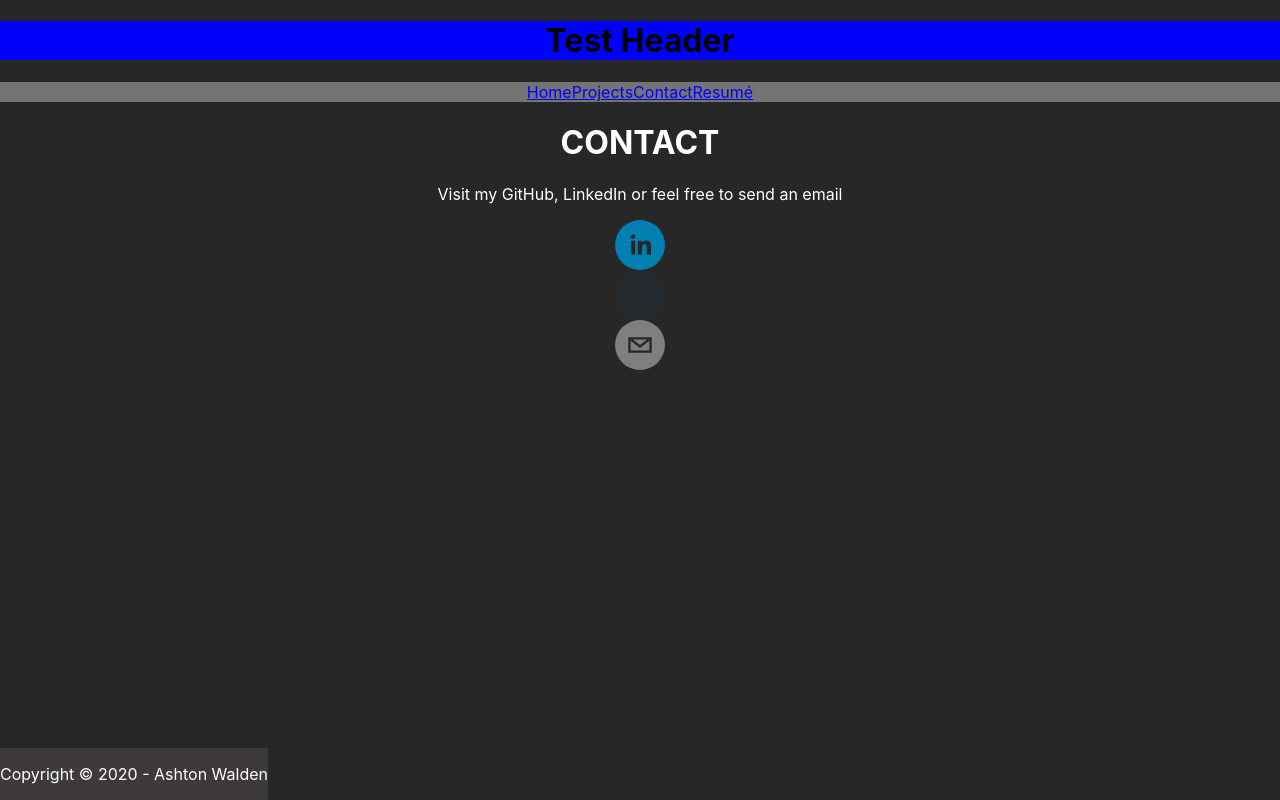
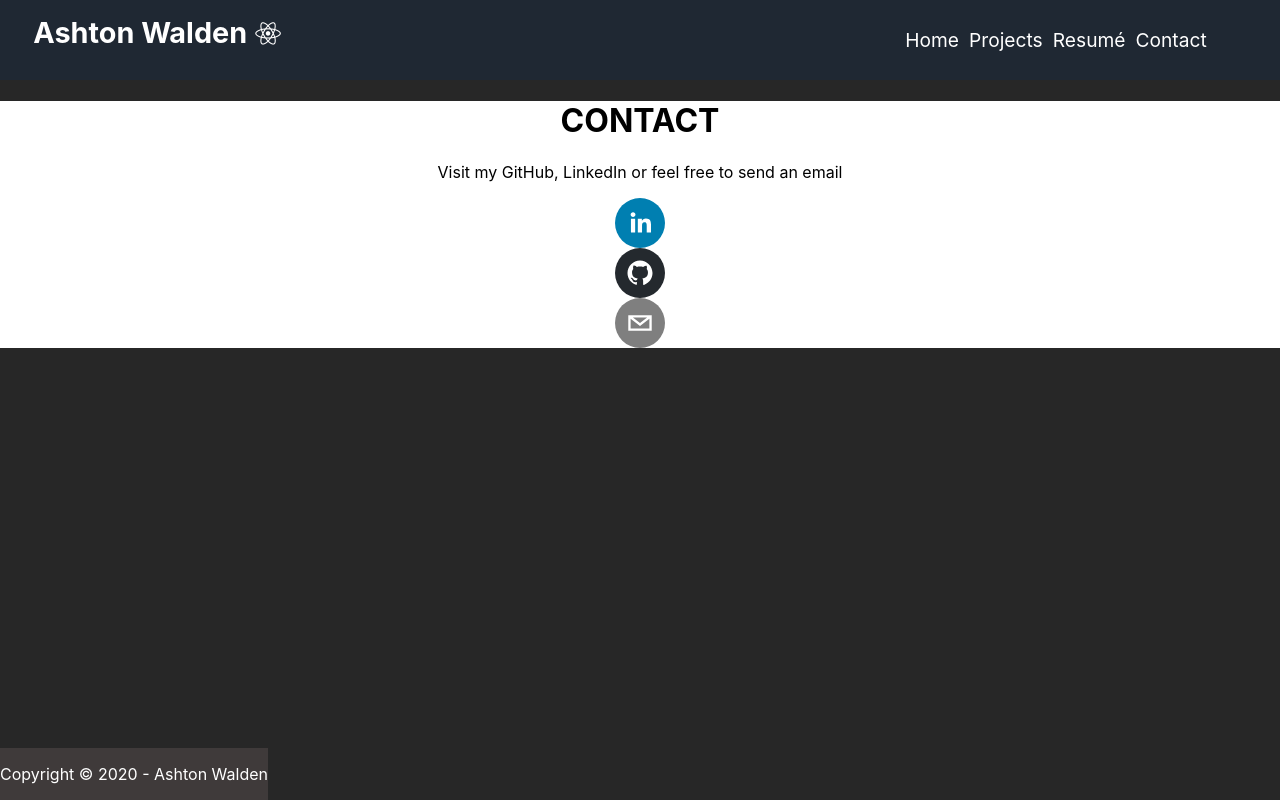
Before and after one commit to ashtonwalden34/react-portfolio, a React (Create React App) app: page /contact in a window 1280 px wide. Built offline with nearby package versions, Linux system fonts and the light colour scheme.

Commit message:
fixed navbar & added mobile responsiveness

```diff
--- a/package.json
+++ b/package.json
@@ -6,7 +6,9 @@
     "@testing-library/jest-dom": "^4.2.4",
     "@testing-library/react": "^9.3.2",
     "@testing-library/user-event": "^7.1.2",
+    "bootstrap": "^4.5.2",
     "react": "^16.13.1",
+    "react-bootstrap": "^1.3.0",
     "react-dom": "^16.13.1",
     "react-router-dom": "^5.2.0",
     "react-scripts": "3.4.3",
--- a/public/index.html
+++ b/public/index.html
@@ -10,6 +10,10 @@
       content="Web site created using create-react-app"
     />
     <link rel="apple-touch-icon" href="%PUBLIC_URL%/logo192.png" />
+
+    <!-- Font Awesome cdn -->
+    <link rel="stylesheet" href="https://use.fontawesome.com/releases/v5.15.1/css/all.css" integrity="sha384-vp86vTRFVJgpjF9jiIGPEEqYqlDwgyBgEF109VFjmqGmIY/Y4HV4d3Gp2irVfcrp" crossorigin="anonymous">
+
     <link rel="manifest" href="%PUBLIC_URL%/manifest.json" />
     <title>Ashton Walden | Home</title>
   </head>
--- a/src/App.css
+++ b/src/App.css
@@ -1,14 +1,5 @@
-html {
-  background-color: #272727;
-}
-
 .App {
   text-align: center;
-  background-color: #272727;
-}
-
-.Row {
-  background-color: #272727;
 }
 
 .App-logo {
@@ -23,7 +14,7 @@
 }
 
 .App-header {
-  background-color: #272727;
+  background-color: #282c34;
   min-height: 100vh;
   display: flex;
   flex-direction: column;
@@ -47,10 +38,5 @@
 }
 
 .jumbotron {
-  background-color: #272727;
-  color: white;
+  background-color: white;
 }
-
-body {
-  background-color: #27272727;
-}
--- a/src/App.js
+++ b/src/App.js
@@ -13,10 +13,7 @@
   return (
    <Router>
      <div className="App">
-       <div className="Row">
-         <div> <Header /> </div>
          <div> < Navbar /> </div>
-       </div>
        <div className="jumbotron">
         <Route exact path="/" component={Home} />
         <Route exact path="/projects" component={Projects} />
--- /dev/null
+++ b/src/Components/Button/Button.css
@@ -0,0 +1,46 @@
+/* :root {
+    --primary: #3acbf7;
+}
+
+.btn {
+    padding: 8px 20px;
+    border-radius: 4px;
+    outline: none;
+    border: none;
+    cursor: pointer;
+}
+
+.btn:hover {
+    padding: 8px 20px;
+    transition: all 0.3s ease-out;
+    background: #fff;
+    color: #6468f4;
+    transition: 250ms;
+}
+
+.btn--primary {
+    background-color: var(--primary);
+}
+
+.btn--outline {
+    background-color: transparent;
+    color: #fff;
+    padding: 8px 20px;
+    border-radius: 4px;
+    border: 1px solid var(--primary);
+    transition: all 0.3s ease-out;
+}
+
+.btn--medium {
+    padding: 8px 20px;
+    border-radius: 4px;
+    font-size: 18px;
+    color: #fff
+}
+
+.btn--large {
+    padding: 12px 26px;
+    border-radius: 4px;
+    font-size: 20px;
+    color: #fff
+} */
--- /dev/null
+++ b/src/Components/Button/Button.js
@@ -0,0 +1,25 @@
+import React from 'react'
+import './Button.css'
+
+const STYLES = [
+    'btn--primary',
+    'btn--outline'
+]
+
+const SIZES = [
+    'btn--medium',
+    'btn--large'
+]
+
+export const Button = ({ children, type, onClick, buttonStyle, buttonSize }) => {
+    // Checks if button has a style and uses it if it already does, if not it will be set to index 0 of STYLES
+    const checkButtonStyle = STYLES.includes(buttonStyle) ? buttonStyle : STYLES[0]
+    // Checks if button has a size and uses it if it already does, if not it will be set to index 0 of SIZES
+    const checkButtonSize = SIZES.includes(buttonSize) ? buttonSize : SIZES[0]
+
+    return(
+    <button className={`btn ${checkButtonStyle} ${checkButtonSize}`} onClick={onClick} type={type}>
+        {children}
+    </button>
+    )
+}
--- /dev/null
+++ b/src/Components/Navbar/MenuItems.js
@@ -0,0 +1,27 @@
+export const MenuItems = [
+    {
+        title: 'Home',
+        url: '/',
+        cName: 'nav-links'
+    },
+    {
+        title: 'Projects',
+        url: '/projects',
+        cName: 'nav-links'
+    },
+    {
+        title: 'Resumé',
+        url: '/resume',
+        cName: 'nav-links'
+    },
+    {
+        title: 'Contact',
+        url: '/contact',
+        cName: 'nav-links'
+    },
+    // {
+    //     title: 'mobile',
+    //     url: '/contact',
+    //     cName: 'nav-links-mobile'
+    // }
+]
--- a/src/Components/Navbar/Navbar.js
+++ b/src/Components/Navbar/Navbar.js
@@ -1,17 +1,57 @@
-import React from 'react';
-import { Link } from 'react-router-dom';
-import './style.css';
-import Pdf from "../../assets/resume.pdf"
+// import React from 'react';
+// import { Link } from 'react-router-dom';
+// import './style.css';
+// import Pdf from "../../assets/resume.pdf"
 
-function Navbar() {
-    return (
-        <nav className="navbar navbar-light bg-dark">
-            <span className="navbar-brand mb-0 h1 text-dark navlink"><Link to="/">Home</Link></span>
-            <span className="navbar-brand mb-0 h1 text-dark navlink"><Link to="/projects">Projects</Link></span>
-            <span className="navbar-brand mb-0 h1 text-dark navlink"><Link to="/contact">Contact</Link></span>
-            <span className="navbar-brand mb-0 h1 text-dark navlink"><a href={Pdf} target="_blank" rel="noopener noreferrer">Resumé</a></span>
-        </nav>
-    )
+// function Navbar() {
+//     return (
+//         <nav className="navbar navbar-light bg-dark navbar">
+//             <span className="navbar-brand mb-0 h1 text-dark navlink"><Link to="/">Home</Link></span>
+//             <span className="navbar-brand mb-0 h1 text-dark navlink"><Link to="/projects">Projects</Link></span>
+//             <span className="navbar-brand mb-0 h1 text-dark navlink"><Link to="/contact">Contact</Link></span>
+//             <span className="navbar-brand mb-0 h1 text-dark navlink"><a href={Pdf} target="_blank" rel="noopener noreferrer">Resumé</a></span>
+//         </nav>
+//     )
+// }
+
+// export default Navbar;
+
+import React, { Component } from 'react';
+import { MenuItems } from './MenuItems';
+import { Button } from '../Button/Button';
+import './style.css'
+
+class Navbar extends Component {
+    state = { clicked: false }
+
+    handleClick = () => {
+        this.setState({ clicked:!this.state.clicked })
+    }
+
+    render() {
+        return(
+            <nav className="NavbarItems">
+                <h1 className="navbar-logo">Ashton Walden<i className="fab fa-react"></i></h1>
+                <div className="menu-icon" onClick={this.handleClick}>
+                    {/* If clicked the icon will change to an x and if not it will show bars */}
+                   <i className={this.state.clicked ? 'fas fa-times' : 'fas fa-bars'}></i>
+                </div>
+                {/* If the ul is clicked the menu will show if not it will show the bars */}
+                <ul className={this.state.clicked ? 'nav-menu active' : 'nav-menu'}>
+                    {MenuItems.map((item, index) => {
+                        return(
+                            <li key={index}>
+                                <a className={item.cName} href={item.url}>
+                                    {item.title}
+                                </a>
+                            </li>
+                        )
+                    })}
+                </ul>
+                {/* <Button>Sign Up</Button> */}
+            </nav>
+        )
+    }
 }
 
-export default Navbar;
+export default Navbar
--- a/src/Components/Navbar/style.css
+++ b/src/Components/Navbar/style.css
@@ -1,21 +1,141 @@
-nav {
-    text-align: center;
+.NavbarItems {
+    background-color: #1f2833;
+    height: 80px;
+    display: flex;
+    justify-content: center;
+    align-items: center;
+    font-size: 1.2rem;
 }
 
-.navlink {
-    padding: 0px;
-    margin: 0px;
+.navbar-logo {
+    color: #fff;
+    justify-self: start;
+    margin-left: 2px;
+    cursor: pointer;
+    margin-top: 0.5rem;
 }
 
-a {
-    color: blue
+.fa-react {
+    margin-left: 0.5rem;
+    font-size: 1.6rem;
 }
 
-.links {
-    margin: 0px;
-    width: 400px
+.nav-menu {
+    display: grid;
+    grid-template-columns: repeat(5, auto);
+    grid-gap: 10px;
+    list-style: none;
+    text-align: center;
+    width: 70vw;
+    justify-content: end;
+    margin-right: 2rem;
 }
 
-.navbar {
-    background-color: #747474;
+.nav-links {
+    color: white;
+    text-decoration: none;
+    padding: 0.5 rem 1 rem;
 }
+
+.nav-links:hover {
+    background-color: #45A29E;
+    border-radius: 4px;
+    transition: all 0.2s ease-out;
+}
+
+.fa-bars {
+    color: #45A29E;
+}
+
+.nav-links-mobile {
+    display: none;
+}
+
+.menu-icon {
+    display: none;
+}
+
+@media screen and (max-width: 960px) {
+    .NavbarItems {
+        position: relative;
+    }
+
+    .nav-menu {
+        display: flex;
+        flex-direction: column;
+        width: 100%;
+        height: 500px;
+        position: absolute;
+        top: 80px;
+        left: -100%;
+        opacity: 1;
+        transition: all 0.5s ease;
+    }
+
+
+.nav-menu.active {
+    background: #1f2833;
+    left: 0;
+    opacity: 1;
+    transition: all 0.5s ease;
+    z-index: 1;
+}
+
+.nav-links {
+    text-align: center;
+    padding: 2rem;
+    width: 100%;
+    display: table;
+}
+
+.nav-links:hover {
+    background-color: #45A29E;
+    border-radius: 0;
+}
+
+.navbar-logo {
+    position: absolute;
+    top: 0;
+    left: 0;
+    transform: translate(25%, 50%);
+}
+
+.menu-icon {
+    display: block;
+    position: absolute;
+    top: 0;
+    right: 0;
+    transform: translate(-100%, 60%);
+    font-size: 1.8rem;
+    cursor: pointer;
+}
+
+.fa-times {
+    color: #fff;
+    font-size: 2rem;
+}
+
+/* .nav-links-mobile {
+    display: block;
+    text-align: center;
+    padding: 1.5rem;
+    margin: 2rem auto;
+    border-radius: 4px;
+    width: 80%;
+    background: #4ad9e4;
+    text-decoration: none;
+    color: white;
+    font-size: 1.5rem;
+} */
+
+/* .nav-links-mobile:hover {
+    background: #fff;
+    color: #6568f4;
+    transition: 250ms;
+} */
+
+/* Button {
+    display: none;
+} */
+
+}
```
Also changed, not shown: 1 other file (tests, documents, lock files or other folders).
